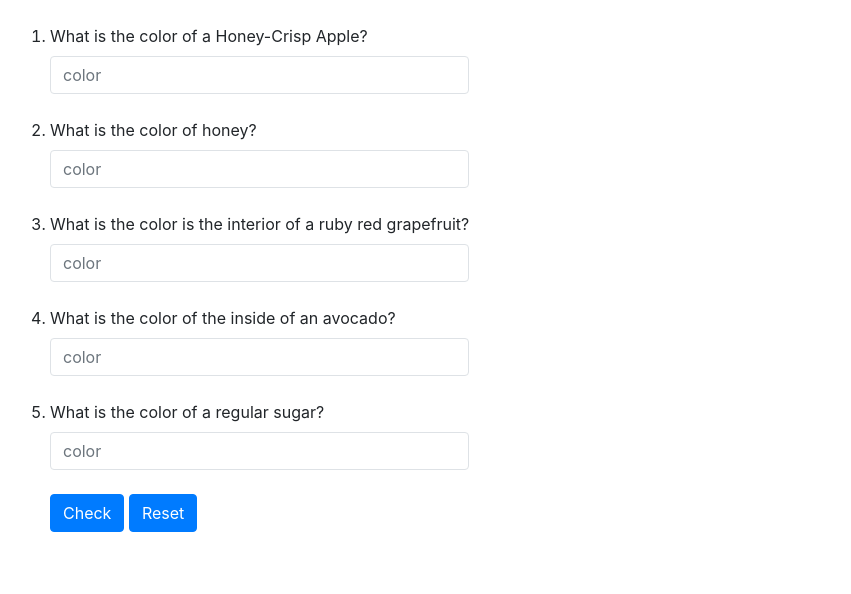
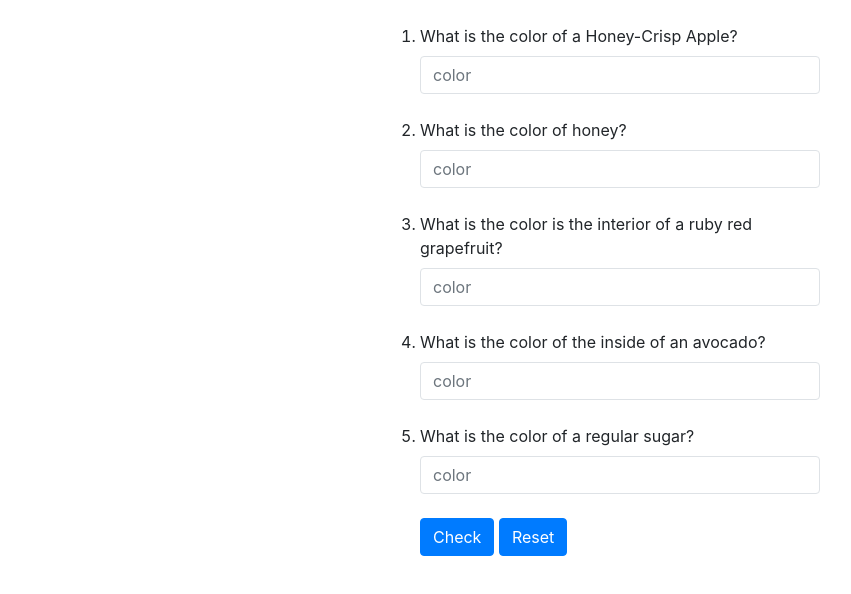
Before and after one commit to william-shelly/quiz-form, a plain HTML site: page index.html in a window 1280 px wide. Shown: the whole page, without its empty margins (20-871 px from the left). Drawn offline with nearby package versions, Linux system fonts and the light colour scheme.

Commit message:
Updating max-width of container

```diff
--- a/index.html
+++ b/index.html
@@ -7,6 +7,10 @@
     <link rel="stylesheet" href="https://cdn.jsdelivr.net/npm/bootstrap@4.5.3/dist/css/bootstrap.min.css" integrity="sha384-TX8t27EcRE3e/ihU7zmQxVncDAy5uIKz4rEkgIXeMed4M0jlfIDPvg6uqKI2xXr2" crossorigin="anonymous">
     <script src="https://kit.fontawesome.com/1ae85f96ba.js" crossorigin="anonymous"></script>
     <style>
+        .container {
+            width: 100%;
+            max-width: 400px;
+        }
         .background-success {
             background-color: #b7f9c6!important;
         }
@@ -16,7 +20,7 @@
     </style>
 </head>
 <body>
-    <div class="container m-4 w-100 mx-auto">
+    <div class="container m-4 mx-auto">
         <div class="row">
             <div class="column">
                 <form action="#" method="post" onsubmit="return false" >
```
